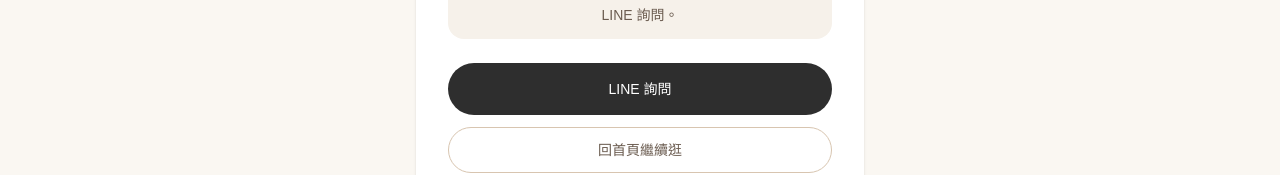
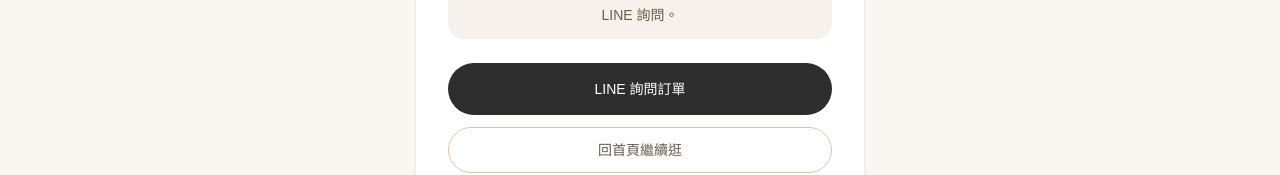
Before and after one commit to baby0965668563-coder/argent-nest, a Next.js app: page /order-success in a window 1280 px wide. Shown: the part 362-537 px from the top of the page. Built offline with nearby package versions, Linux system fonts and the light colour scheme.

Commit message:
Update page.tsx

```diff
--- a/app/order-success/page.tsx
+++ b/app/order-success/page.tsx
@@ -7,6 +7,12 @@
   const searchParams = useSearchParams();
 
   const orderId = searchParams.get("id");
+
+  const lineMessage = encodeURIComponent(
+    `您好，我想詢問 Argent Nest 訂單\n訂單編號：${orderId || "未顯示"}`
+  );
+
+  const lineUrl = `https://line.me/R/oaMessage/@929santn/?${lineMessage}`;
 
   return (
     <main className="min-h-screen bg-[#faf7f2] px-4 py-10">
@@ -38,11 +44,11 @@
 
         <div className="mt-6 space-y-3">
           <a
-            href="https://line.me/R/ti/p/@你的LINE官方帳號"
+            href={lineUrl}
             target="_blank"
             className="block w-full rounded-full bg-[#2e2e2e] py-4 text-sm font-medium text-white"
           >
-            LINE 詢問
+            LINE 詢問訂單
           </a>
 
           <button
```
